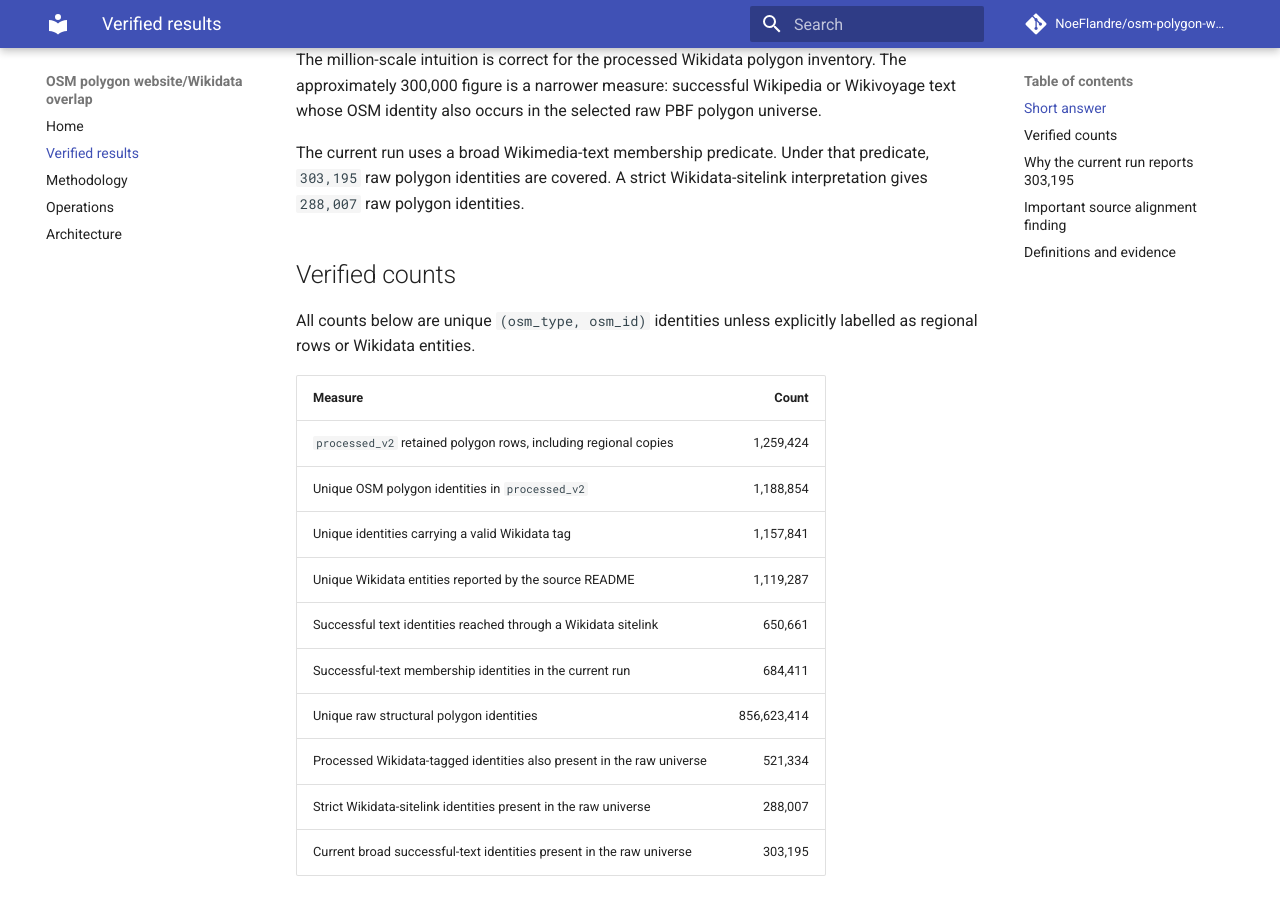
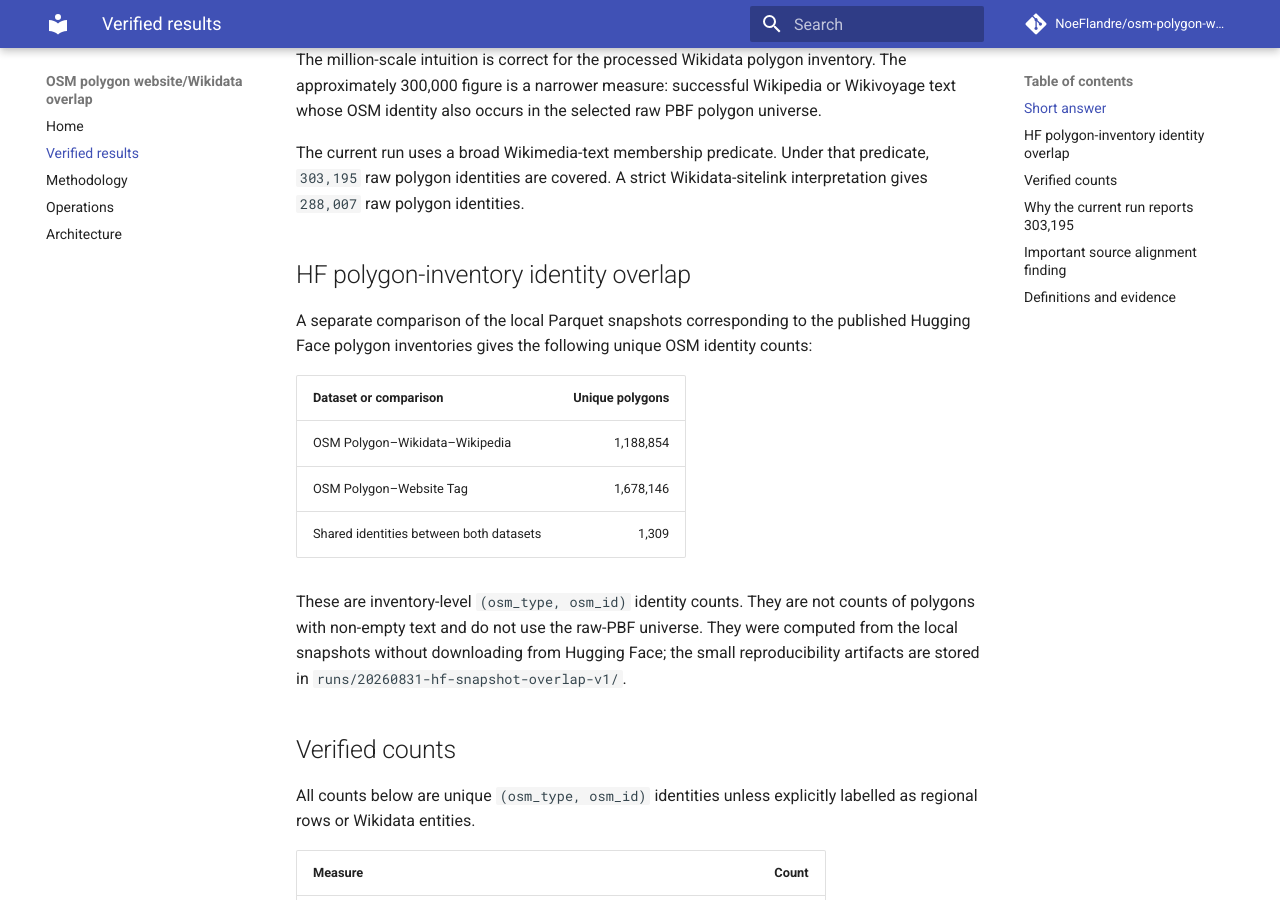
Before and after one commit to NoeFlandre/osm-polygon-wikidata-website-coverage-stats, an MkDocs documentation site: the page built from docs/results.md, in a window 1280 px wide and 900 px high, scrolled down 326 px. Built offline with MkDocs 1.6.1 and Material for MkDocs 9.7.7, drawn with Linux system fonts in a browser that asks for light colours; comment, search, counter and statistics services are not loaded.

Commit message:
docs: record HF polygon inventory overlap

```diff
--- a/docs/results.md
+++ b/docs/results.md
@@ -16,6 +16,24 @@ PBF polygon universe.
 The current run uses a broad Wikimedia-text membership predicate. Under that
 predicate, `303,195` raw polygon identities are covered. A strict
 Wikidata-sitelink interpretation gives `288,007` raw polygon identities.
+
+## HF polygon-inventory identity overlap
+
+A separate comparison of the local Parquet snapshots corresponding to the
+published Hugging Face polygon inventories gives the following unique OSM
+identity counts:
+
+| Dataset or comparison | Unique polygons |
+| --- | ---: |
+| OSM Polygon–Wikidata–Wikipedia | 1,188,854 |
+| OSM Polygon–Website Tag | 1,678,146 |
+| Shared identities between both datasets | 1,309 |
+
+These are inventory-level `(osm_type, osm_id)` identity counts. They are not
+counts of polygons with non-empty text and do not use the raw-PBF universe.
+They were computed from the local snapshots without downloading from Hugging
+Face; the small reproducibility artifacts are stored in
+`runs/20260831-hf-snapshot-overlap-v1/`.
 
 ## Verified counts
 
```
